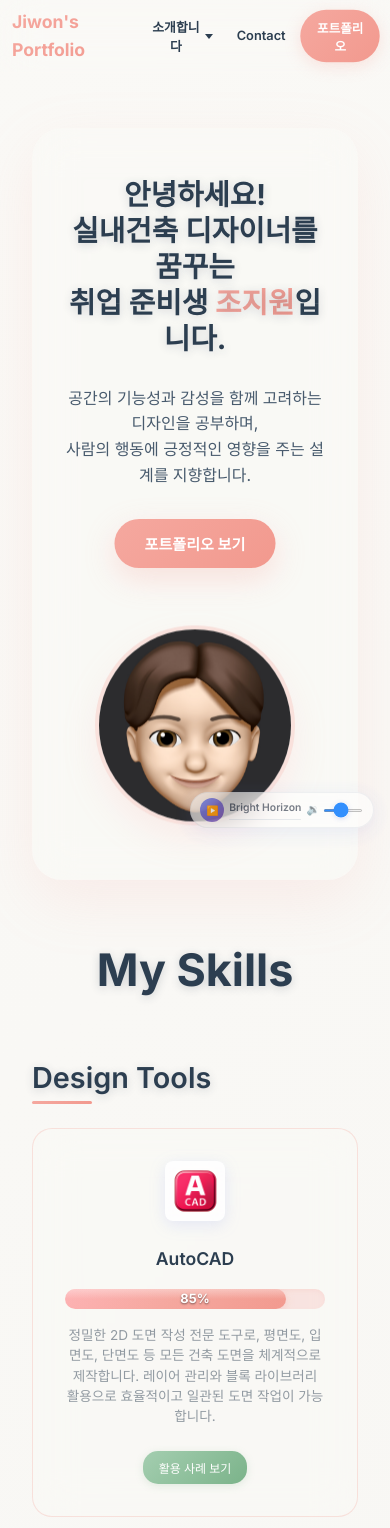
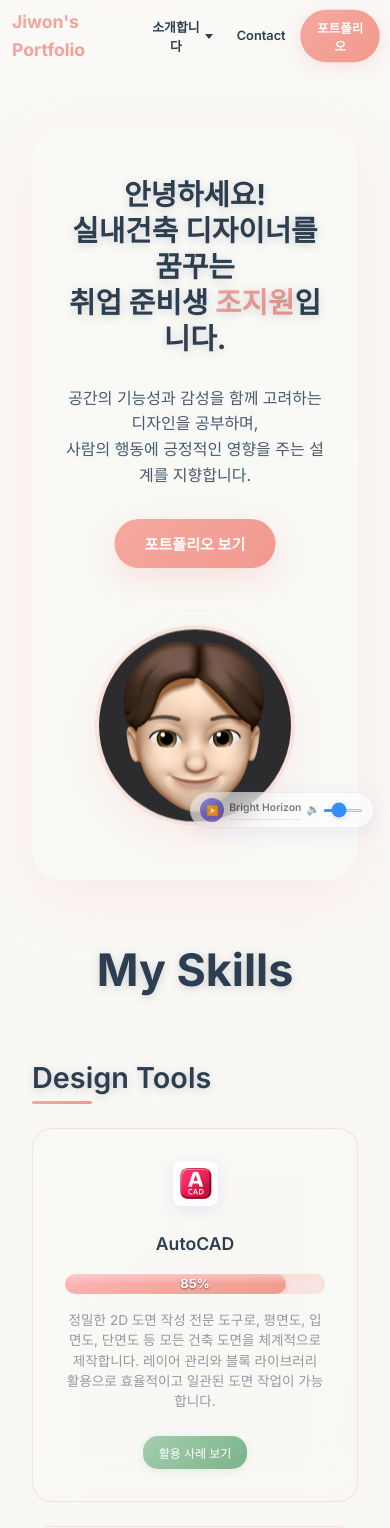
Before and after one commit to jiwon-0321/Portfolio, a Next.js app: page / in a window 390 px wide. Shown: the top 1528 px of the page. Built offline with nearby package versions, Linux system fonts and the light colour scheme.

Commit message:
feat: UI 개선 및 콘텐츠 업데이트
- 배경음악 기본 볼륨을 40%에서 30%로 조정
- RunwayML 스킬에서 Text-to-Video 관련 내용 제거
- 모바일 환경에서 스케치업 아이콘 표시 이슈 수정 (object-fit: contain 적용 및 반응형 크기 조정)

```diff
--- a/src/components/BackgroundMusic.tsx
+++ b/src/components/BackgroundMusic.tsx
@@ -154,7 +154,7 @@ const VolumeIcon = styled.span`
 
 export default function BackgroundMusic() {
   const [isPlaying, setIsPlaying] = useState(false);
-  const [volume, setVolume] = useState(0.4);
+  const [volume, setVolume] = useState(0.3);
   const [progress, setProgress] = useState(0);
   const audioRef = useRef<HTMLAudioElement>(null);
 
--- a/src/components/Skills.tsx
+++ b/src/components/Skills.tsx
@@ -159,7 +159,7 @@ const generationSkills: Skill[] = [
     icon: '/icons/Runwayml.png',
     percent: 80,
     desc: 'AI 기반 비디오 편집 및 생성 플랫폼으로, 텍스트-투-비디오, 이미지-투-비디오, 배경 제거, 모션 브러시 등 다양한 영상 제작 도구를 제공합니다.',
-    detailDesc: '• AI 기반 비디오 생성 및 편집으로 창작 워크플로우 최적화\n\n• Text-to-Video, Image-to-Video 기능을 활용한 멀티미디어 콘텐츠 제작'
+    detailDesc: '• AI 기반 비디오 생성 및 편집으로 창작 워크플로우 최적화'
   },
   {
     name: 'Suno',
@@ -361,7 +361,7 @@ const SkillIcon = styled.img`
   width: 60px;
   height: 60px;
   margin-bottom: 1rem;
-  object-fit: cover;
+  object-fit: contain;
   object-position: center;
   filter: drop-shadow(0 4px 8px rgba(102, 126, 234, 0.15));
   transition: all 0.3s ease;
@@ -370,6 +370,16 @@ const SkillIcon = styled.img`
   ${SkillCard}:hover & {
     transform: scale(1.1);
     filter: drop-shadow(0 6px 12px rgba(102, 126, 234, 0.25));
+  }
+
+  @media (max-width: 768px) {
+    width: 50px;
+    height: 50px;
+  }
+
+  @media (max-width: 480px) {
+    width: 45px;
+    height: 45px;
   }
 `;
 
```
